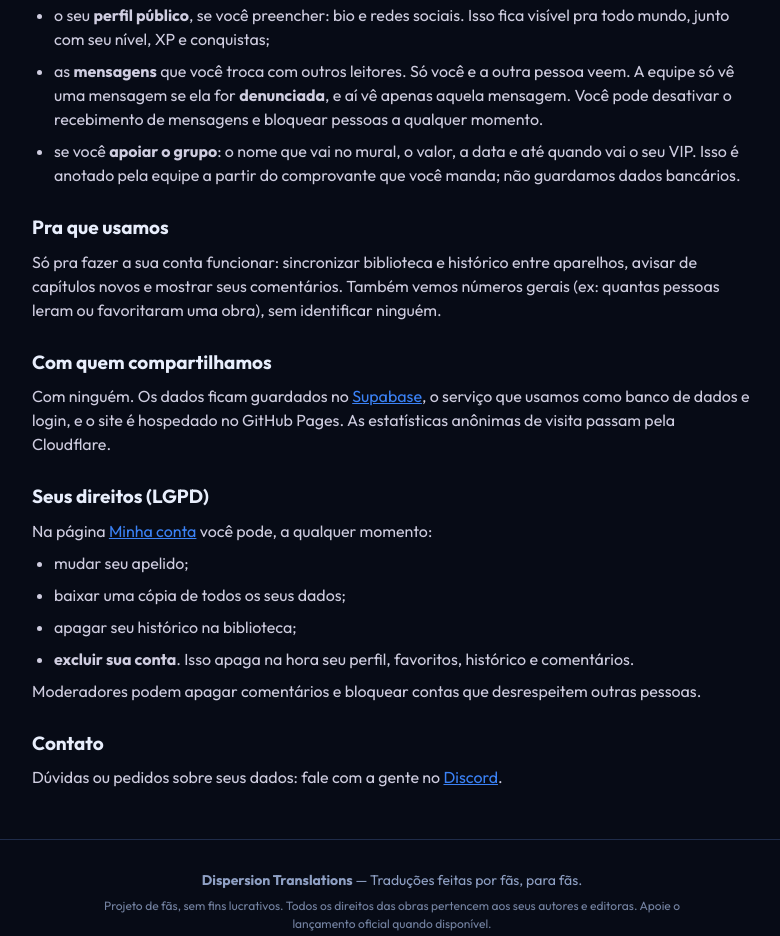
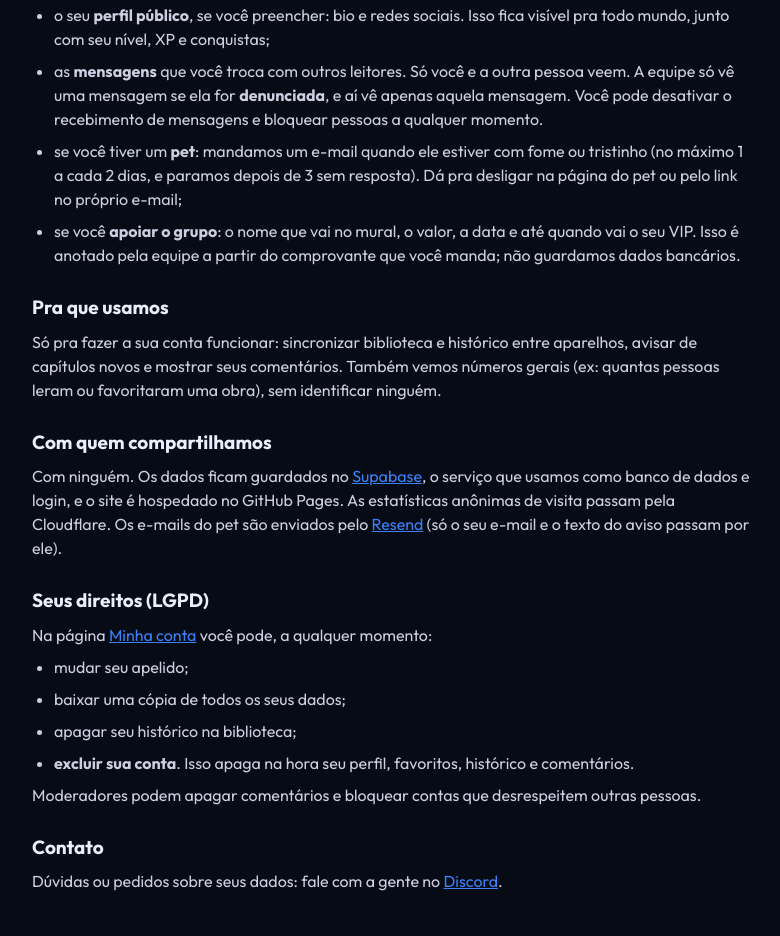
Before and after one commit to rlsdmm/dispersion-translations, a plain HTML site: page privacidade.html in a window 1280 px wide. Shown: the part 847-1783 px from the top of the page, without its empty margins (248-1028 px from the left). Drawn offline with nearby package versions, Linux system fonts and the light colour scheme; no server answers.

Commit message:
Privacidade: avisos do pet por e-mail
Co-Authored-By: Claude Opus 5.5 <noreply@anthropic.com>

```diff
--- a/privacidade.html
+++ b/privacidade.html
@@ -51,6 +51,7 @@
       <li>os <b>comentários</b> que você publicar, que ficam visíveis pra todo mundo.</li>
       <li>o seu <b>perfil público</b>, se você preencher: bio e redes sociais. Isso fica visível pra todo mundo, junto com seu nível, XP e conquistas;</li>
       <li>as <b>mensagens</b> que você troca com outros leitores. Só você e a outra pessoa veem. A equipe só vê uma mensagem se ela for <b>denunciada</b>, e aí vê apenas aquela mensagem. Você pode desativar o recebimento de mensagens e bloquear pessoas a qualquer momento.</li>
+      <li>se você tiver um <b>pet</b>: mandamos um e-mail quando ele estiver com fome ou tristinho (no máximo 1 a cada 2 dias, e paramos depois de 3 sem resposta). Dá pra desligar na página do pet ou pelo link no próprio e-mail;</li>
           <li>se você <b>apoiar o grupo</b>: o nome que vai no mural, o valor, a data e até quando vai o seu VIP. Isso é anotado pela equipe a partir do comprovante que você manda; não guardamos dados bancários.</li>
     </ul>
 
@@ -58,7 +59,7 @@
     <p>Só pra fazer a sua conta funcionar: sincronizar biblioteca e histórico entre aparelhos, avisar de capítulos novos e mostrar seus comentários. Também vemos números gerais (ex: quantas pessoas leram ou favoritaram uma obra), sem identificar ninguém.</p>
 
     <h2>Com quem compartilhamos</h2>
-    <p>Com ninguém. Os dados ficam guardados no <a class="link" href="https://supabase.com/privacy" target="_blank" rel="noopener">Supabase</a>, o serviço que usamos como banco de dados e login, e o site é hospedado no GitHub Pages. As estatísticas anônimas de visita passam pela Cloudflare.</p>
+    <p>Com ninguém. Os dados ficam guardados no <a class="link" href="https://supabase.com/privacy" target="_blank" rel="noopener">Supabase</a>, o serviço que usamos como banco de dados e login, e o site é hospedado no GitHub Pages. As estatísticas anônimas de visita passam pela Cloudflare. Os e-mails do pet são enviados pelo <a class="link" href="https://resend.com/legal/privacy-policy" target="_blank" rel="noopener">Resend</a> (só o seu e-mail e o texto do aviso passam por ele).</p>
 
     <h2>Seus direitos (LGPD)</h2>
     <p>Na página <a class="link" href="conta.html">Minha conta</a> você pode, a qualquer momento:</p>
```
